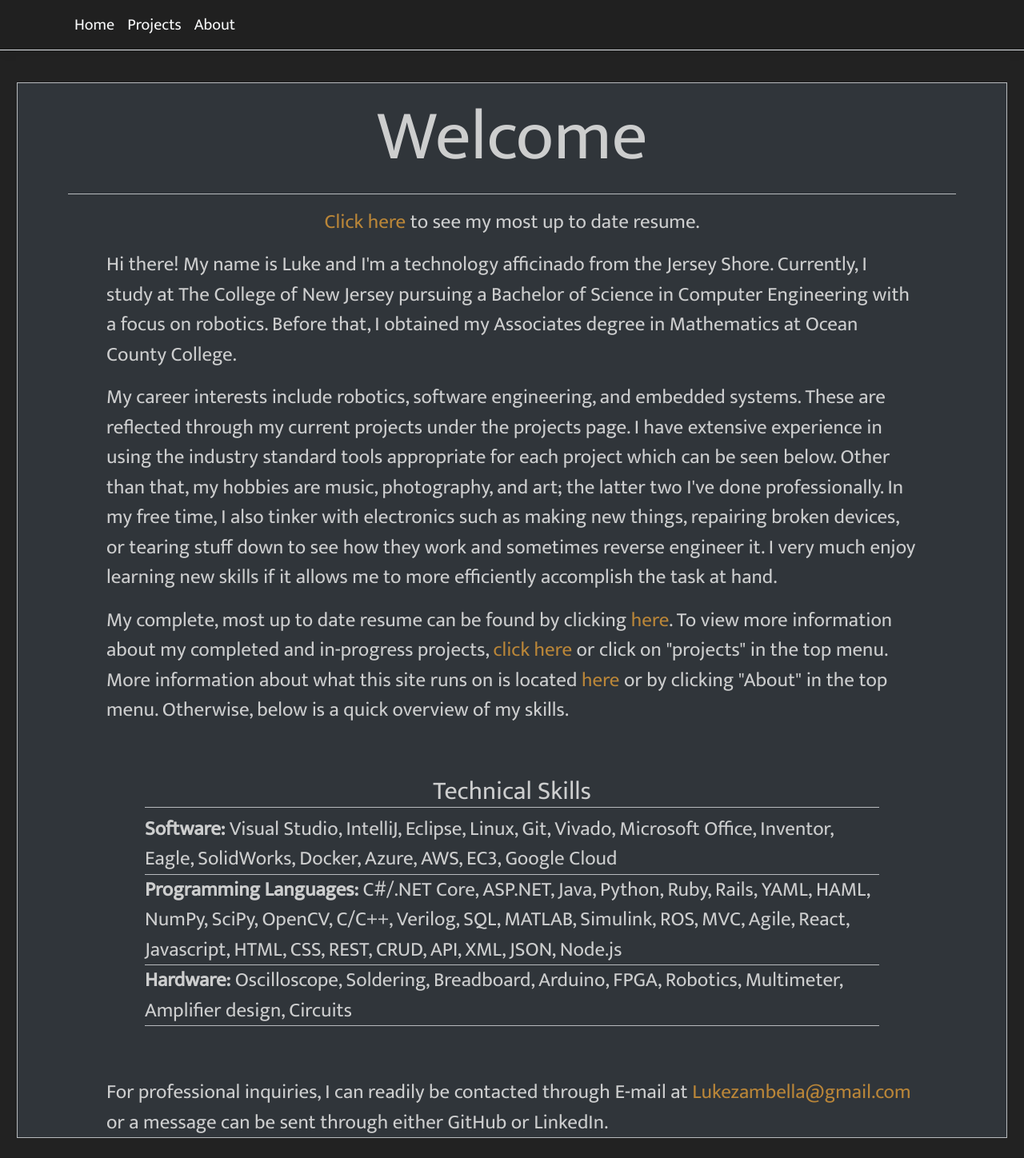
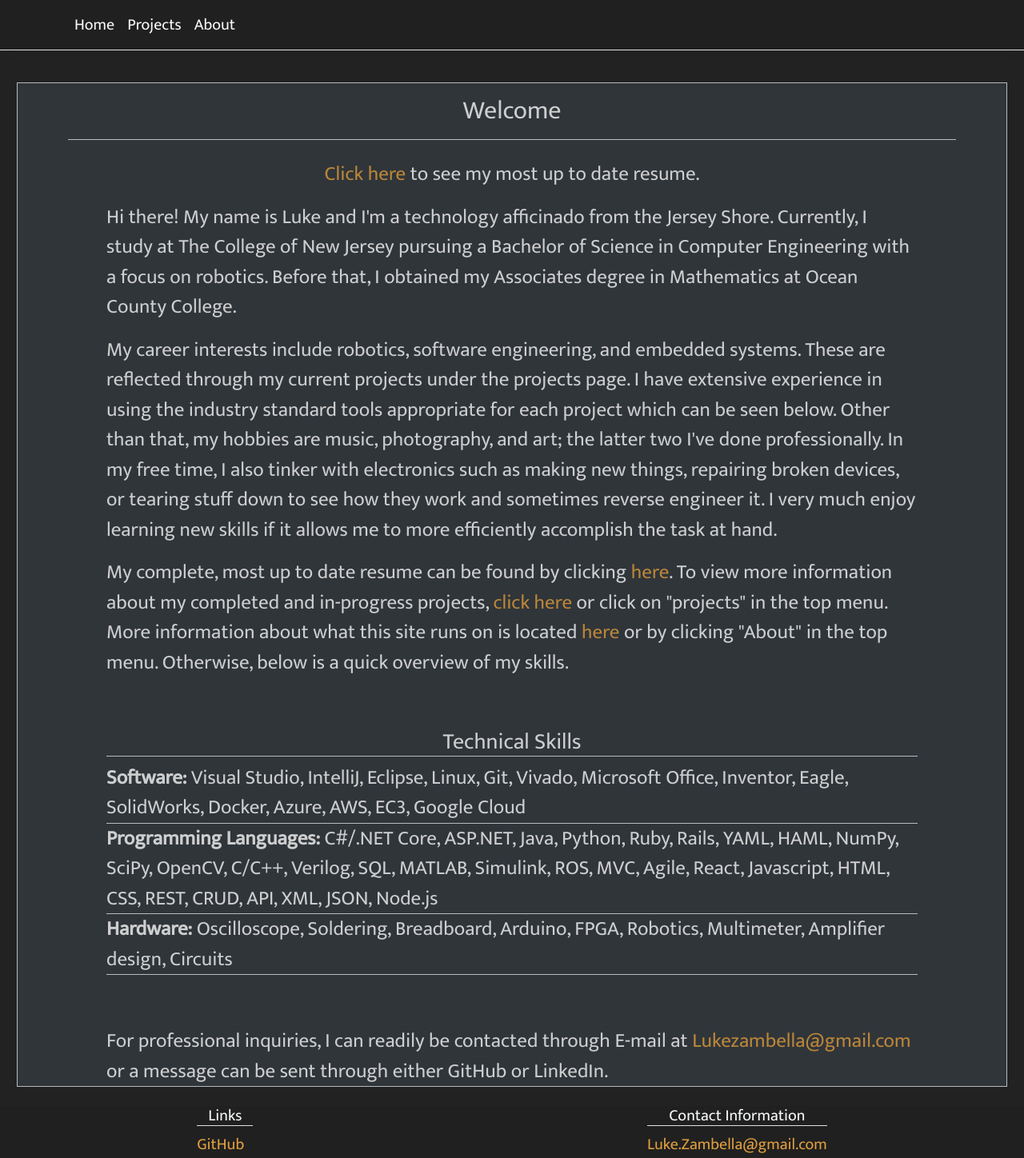
Before and after one commit to lzambella/personal-site, a React (Create React App) app in the folder ClientApp/: page / in a window 1280 px wide. Shown: the top 1448 px of the page at 80% size. Built offline with nearby package versions, Linux system fonts and the light colour scheme; a web font is replaced by a local one.

Commit message:
fix mobile ui

```diff
--- a/ClientApp/src/Skills.js
+++ b/ClientApp/src/Skills.js
@@ -12,7 +12,7 @@ export class Skills extends Component {
   render () {
       return (
         <div class="">
-            <h2 class="text-center border-bottom">Technical Skills</h2>
+            <h3 class="text-center border-bottom">Technical Skills</h3>
             <div class="border-bottom"><b>Software:</b> Visual Studio, IntelliJ, Eclipse, Linux, Git, Vivado, Microsoft Office, Inventor, Eagle, SolidWorks, Docker, Azure, AWS, EC3, Google Cloud</div>
             <div class="border-bottom"><b>Programming Languages:</b> C#/.NET Core, ASP.NET, Java, Python, Ruby, Rails, YAML, HAML, NumPy, SciPy, OpenCV, C/C++, Verilog, SQL, MATLAB, Simulink, ROS, MVC, Agile, React, Javascript, HTML, CSS, REST, CRUD, API, XML, JSON, Node.js</div>
             <div class="border-bottom"><b>Hardware:</b> Oscilloscope, Soldering, Breadboard, Arduino, FPGA, Robotics, Multimeter, Amplifier design, Circuits</div>
--- a/ClientApp/src/components/About.js
+++ b/ClientApp/src/components/About.js
@@ -8,7 +8,7 @@ export class About extends Component {
     render() {
         return (
             <div>
-                <h1 class="text-center py-md-3 display-2 border-bottom">About this website</h1>
+                <h2 class="text-center py-md-3 border-bottom">About this website</h2>
                 <div class="px-md-5 text-large">
                     <div>
                         This website was made to refamiliarize and reinforce web development concepts including API programming.
--- a/ClientApp/src/components/Home.js
+++ b/ClientApp/src/components/Home.js
@@ -11,7 +11,7 @@ export class Home extends Component {
     return (
 
       <div>
-        <div class="text-center py-md-3 display-2 border-bottom">Welcome</div>
+        <h2 class="text-center py-md-3 border-bottom">Welcome</h2>
         <div class="text-center py-md-3 text-large text-bold"><a href={pdf}>Click here</a> to see my most up to date resume.</div>
         <div class="px-md-5 text-large">
           <div>
@@ -32,7 +32,7 @@ export class Home extends Component {
             Otherwise, below is a quick overview of my skills.
           </div>
           <p/>
-          <div class="px-md-5 py-md-5">
+          <div class="py-md-5">
           <Skills/>
          </div>
          <p/>
--- a/ClientApp/src/components/Projects.js
+++ b/ClientApp/src/components/Projects.js
@@ -82,7 +82,7 @@ export class Projects extends Component {
         return (
 
             <div>
-                <div class="text-center py-md-3 display-2 border-bottom">Projects</div>
+                <h2 class="text-center py-md-3 border-bottom">Projects</h2>
                 <div class="px-md-5 text-large">
                     <div>Check out some of the projects I completed or are currently working on!
                         Click on more info to view more information on the technologies and methodologies used in each one.</div>
```
